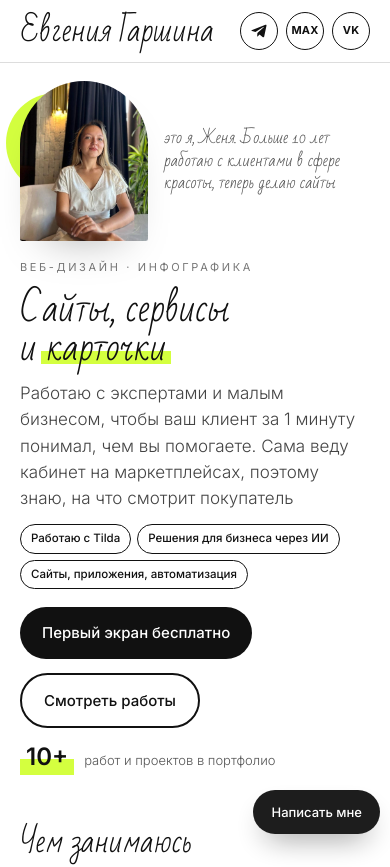
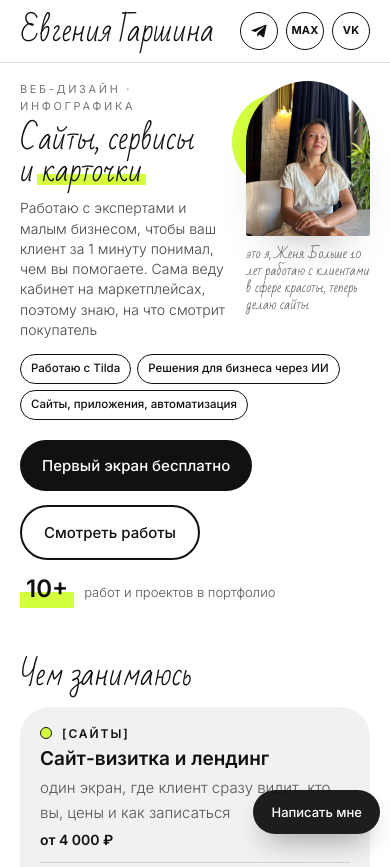
Before and after one commit to evvalon/portfolio, a plain HTML site: page index.html in a window 390 px wide. Shown: the top 867 px of the page. Drawn offline with Linux system fonts and the light colour scheme.

Commit message:
Add files via upload

```diff
--- a/index.html
+++ b/index.html
@@ -137,6 +137,18 @@ a:focus-visible,.btn:focus-visible{outline:3px solid var(--ink);outline-offset:3
   #works>div.works:not(.three) .work{flex:0 0 78%;scroll-snap-align:start}
   .gar{gap:8px}.gar div{font-size:14px;padding-top:8px}
   .fab{padding:12px 18px;font-size:13px;min-height:44px;display:flex;align-items:center;right:10px;bottom:10px;opacity:.95}
+  /* первый экран: слева заголовок и описание, справа фото с подписью */
+  .hero{grid-template-columns:1fr 124px;column-gap:14px;row-gap:0;align-items:start}
+  .hero>div:first-child{display:contents}
+  .kick{grid-column:1;grid-row:1;margin-bottom:8px}
+  .hero h1{grid-column:1;grid-row:2;font-size:30px;margin-bottom:10px}
+  .hero .lead{grid-column:1;grid-row:3;font-size:14px;line-height:1.45}
+  .meb{order:0;grid-column:2;grid-row:1/4;flex-direction:column;align-items:stretch;gap:10px}
+  .mew{max-width:none;width:124px}
+  .mecap{font-size:13px;line-height:1.3}
+  .hero .chips{grid-column:1/3;grid-row:4;margin-top:14px}
+  .hero .cta{grid-column:1/3;grid-row:5}
+  .hero .facts{grid-column:1/3;grid-row:6}
 }
 </style>
 </head>
@@ -189,7 +201,7 @@ a:focus-visible,.btn:focus-visible{outline:3px solid var(--ink);outline-offset:3
       <div class="work"><img src="gayd.jpg" alt="Гайд: как собрать карточку, которую открывают" width="1100" height="500" loading="lazy" decoding="async"><span class="tag">Гайд</span><h3>Как собрать карточку, которую открывают</h3><a class="l" href="gayd.html">Открыть гайд</a></div>
       <div class="work"><img src="seminary.jpg" alt="Сервис учёта семинаров" width="1100" height="728" loading="lazy" decoding="async"><span class="tag">Сервис</span><h3>Учёт семинаров</h3></div>
     </div><div class="col">
-      <div class="work"><img src="retsepty.jpg" alt="Приложение Мои рецепты" width="1100" height="816" loading="lazy" decoding="async"><span class="tag">Приложение</span><h3>Мои рецепты</h3></div>
+      <div class="work"><img src="retsepty.jpg" alt="Приложение Мои рецепты" width="1100" height="816" loading="lazy" decoding="async"><span class="tag">Приложение</span><h3>Мои рецепты</h3><a class="l" href="https://evvalon.gitverse.site/recepty/">Открыть приложение</a></div>
     </div></div>
   </section>
 
```
